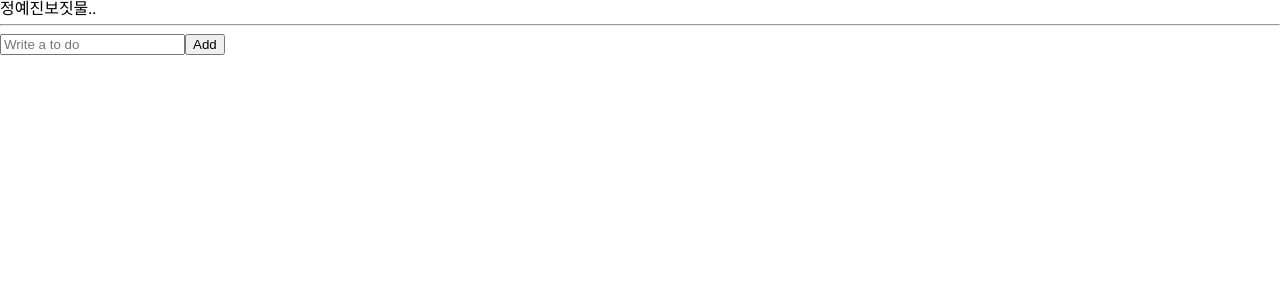
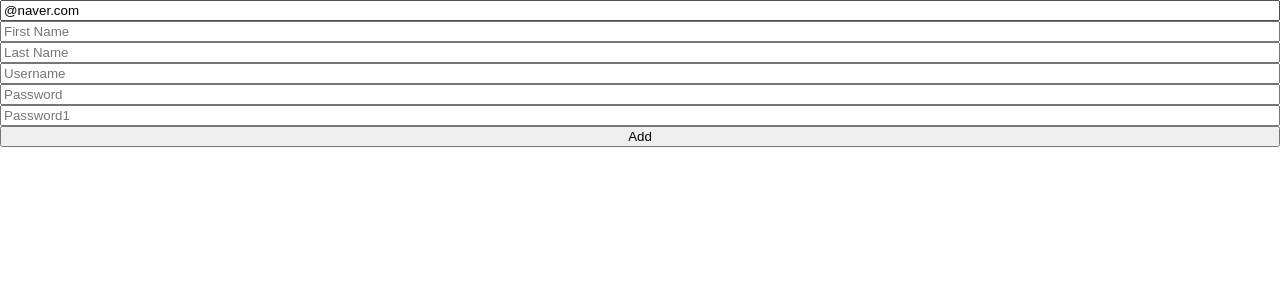
Before and after one commit to mungsik/State_management_NomadCoders, a React (Create React App) app in the folder state_management/: page / in a window 1280 px wide. Shown: the top 300 px of the page. Built offline with nearby package versions, Linux system fonts and the light colour scheme.

Commit message:
Revert "Add to Do!"
This reverts commit 489cb9dab4734ecaca5c32c0f8733100893b257d.

```diff
--- a/state_management/src/App.js
+++ b/state_management/src/App.js
@@ -1,5 +1,5 @@
 import { createGlobalStyle } from "styled-components";
-import ToDoList from "./components/ToDoList";
+import ToDoList from "./ToDoList";
 
 const GlobalStyle = createGlobalStyle`
 @import url('https://fonts.googleapis.com/css2?family=Source+Sans+Pro:wght@300;400&display=swap');
--- /dev/null
+++ b/state_management/src/ToDoList.jsx
@@ -0,0 +1,117 @@
+import React, { useState } from "react";
+import { useForm } from "react-hook-form";
+
+function ToDoList() {
+  // watch는 내가 form의 입력값들의 변화를 관찰 할 수 있게해줌.
+  // handleSubmit => validation, preventDefault 등을 담당
+  const {
+    register,
+    watch,
+    handleSubmit,
+    // 구조분해할당으로 나중에 이를 이용할 때, formState.errors가 아닌 errors로 사용할 수 있게함.
+    formState: { errors },
+  } = useForm({
+    defaultValues: {
+      email: "@naver.com",
+    },
+  });
+  // 데이터가 유효하지 않을 수도 있기 때문에 react-hook-form이 모든 validation을
+  // 다 마쳤을 떄만 호출되는 onValid 함수
+  const onValid = (data) => {
+    console.log(data);
+  };
+  console.log(errors);
+  return (
+    <div>
+      <form
+        style={{ display: "flex", flexDirection: "column" }}
+        onSubmit={handleSubmit(onValid)}
+      >
+        {/* spread syntax사용 => register함수가 반환하는 객체를 가져다가 input에 props로 전달 */}
+        {/* <input {...register("Email")} required placeholder="Email" /> */}
+        {/* required를 씀으로써 HTML으로부터 보호를 받을 수 있다 */}
+        {/* 그러나 이렇게하면, 해커들이 required를 지우고 사용할 수 있기때문에 */}
+        {/* 다음과 같이 자바스크립트 안에서 validation을 한다 */}
+        {/* 만약에 유저가 required인 곳에 안적고 제출을 하게되면 */}
+        {/* 자동으로 입력되지 않은 칸으로 커서를 옮기는 기능을 갖고 있음 */}
+        <input
+          {...register("email", {
+            required: "Email required",
+            pattern: {
+              // 정규식으로 메일 적합성 판단.
+              value: /^[A-Za-z0-9._%+-]+@naver.com$/,
+              message: "Only naver.com emails allowd",
+            },
+          })}
+          placeholder="Email"
+        />
+        <span>{errors?.email?.message}</span>
+        <input
+          {...register("firstName", { required: true })}
+          placeholder="First Name"
+        />
+        <span>{errors?.firstName?.message}</span>
+        <input
+          {...register("lastName", { required: true })}
+          placeholder="Last Name"
+        />
+        <span>{errors?.lastName?.message}</span>
+        <input
+          {...register("username", { required: true, minLength: 10 })}
+          placeholder="Username"
+        />
+        <span>{errors?.username?.message}</span>
+        <input
+          {...register("password", { required: true, minLength: 5 })}
+          placeholder="Password"
+        />
+        <span>{errors?.password?.message}</span>
+        <input
+          {...register("password1", {
+            // 유저에게 에러 메세지 보내주기
+            required: "Password is required",
+            minLength: {
+              value: 5,
+              message: "Your password is too short.",
+            },
+          })}
+          placeholder="Password1"
+        />
+        <span>{errors?.password1?.message}</span>
+        <button>Add</button>
+      </form>
+    </div>
+  );
+}
+
+/* function ToDoList() {
+  const [toDo, setToDo] = useState("");
+  const [toDoError, setToDoError] = useState("");
+  // 입력 받은 값에 따라 바뀌는 값들.
+  const onChange = (event) => {
+    const {
+      currentTarget: { value },
+    } = event;
+    setToDo(value);
+    setToDoError("");
+  };
+  const onSubmit = (event) => {
+    event.preventDefault();
+    // valitdation 작업
+    if (toDo.length < 10) {
+      return setToDoError("To do should be longer");
+    }
+    console.log("submit");
+  };
+  return (
+    <div>
+      <form onSubmit={onSubmit}>
+        <input onChange={onChange} value={toDo} placeholder="Write To Do.." />
+        <button>Add</button>
+        {toDoError !== "" ? toDoError : null}
+      </form>
+    </div>
+  );
+} */
+
+export default ToDoList;
--- a/state_management/src/components/ToDoList.jsx
+++ /dev/null
@@ -1,44 +0,0 @@
-import React, { useState } from "react";
-import { useForm } from "react-hook-form";
-import { atom, useRecoilValue } from "recoil";
-
-const toDoState = atom({
-  key: "toDo", // 유니크 키
-  default: [], // default 값을 빈 배열로 설정
-});
-
-function ToDoList() {
-  // useReocilValue => atom의 value를 감지하기 위해 쓰는 hook. 즉, value를 가져옴
-  // useSetReocilValue => function을 가져오는데, 이 function이 value를 수정하는데 사용됨.
-  // 이 function은 React의 setState와 같은 방식으로 작동함.
-  const value = useRecoilValue(toDoState);
-  const { register, handleSubmit, setValue } = useForm();
-  const onSubmit = (data) => {
-    //! input의 이름이 그대로 data에 들어간다
-    //! onSubmit 함수는 내가 직접 호출한다.
-    console.log("add to do", data.toDo);
-    // setValue => 입력을 받으면 입력칸을 비워줌.
-    // 'toDo 항목을 빈 문자열로 설정'
-    setValue("toDo", "");
-  };
-  return (
-    <div>
-      <h1>정예진보짓물..</h1>
-      <hr />
-      {/* handleSubmit 함수를 사용할 때는 첫번째 매개변수로 데이터가 유효할 때 호출되는 다른 함수를 받는다.*/}
-      {/* 두 번째 매개변수로는 데이터가 유효하지 않을 때 호출 될 다른 함수를 넣을 수 있다. */}
-      <form onSubmit={handleSubmit(onSubmit)}>
-        <input
-          {...register("toDo", {
-            required: "Plz write a ToDo",
-          })}
-          placeholder="Write a to do"
-        />
-        <button>Add</button>
-      </form>
-      <ul></ul>
-    </div>
-  );
-}
-
-export default ToDoList;
```
